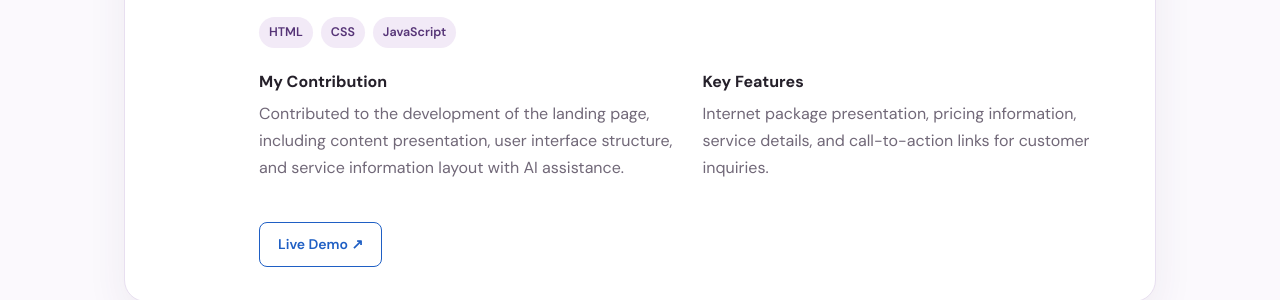
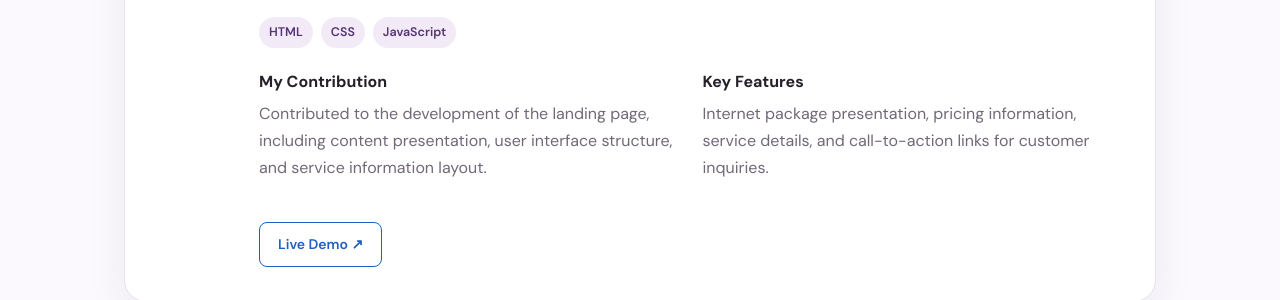
Before and after one commit to exploreci/portfolio-eci, a plain HTML site: page index.html in a window 1280 px wide. Shown: the part 3233-3533 px from the top of the page. Drawn offline with nearby package versions, Linux system fonts and the light colour scheme.

Commit message:
Update contribution description in index.html
Removed mention of AI assistance in contribution details.

```diff
--- a/index.html
+++ b/index.html
@@ -200,7 +200,7 @@
             <p>
               Contributed to the development of the landing page,
               including content presentation, user interface structure,
-              and service information layout with AI assistance.
+              and service information layout.
             </p>
           </div>
           <div>
```
